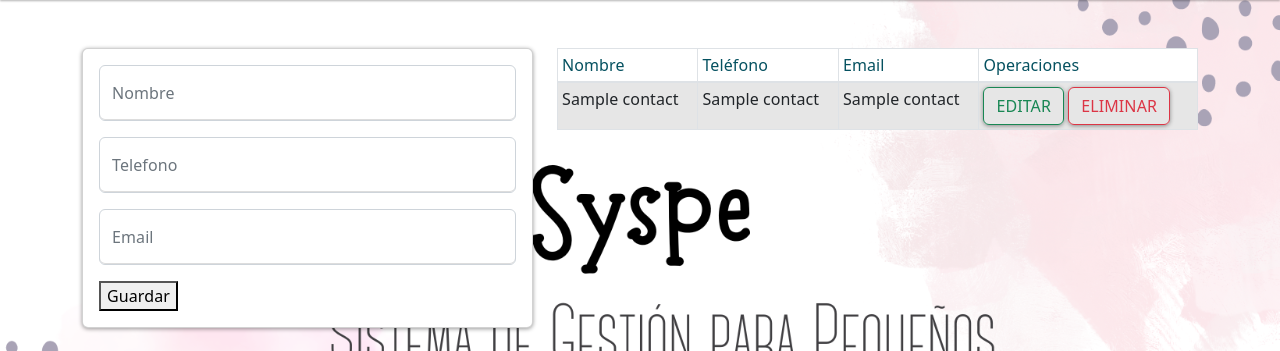
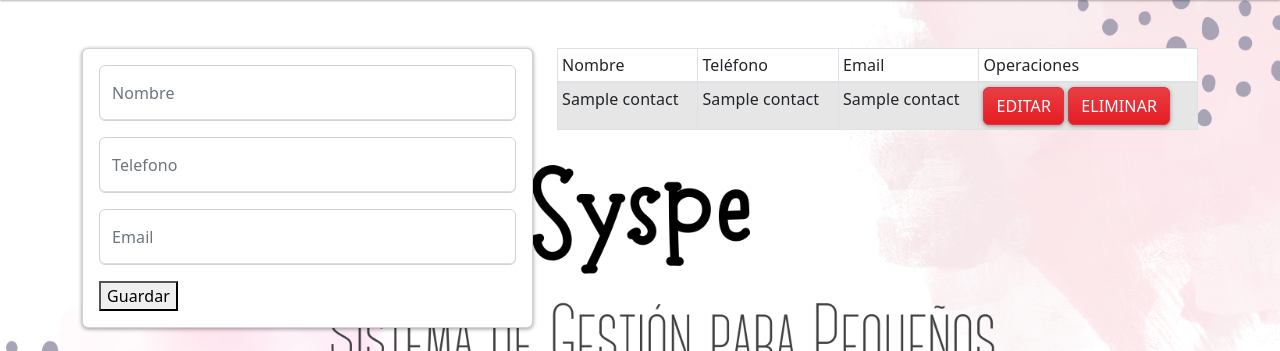
Before and after one commit to analamour/FinalPython, a Flask app: template templates/altaCliente.html in a window 1280 px wide. Shown: the part 69-420 px from the top of the page. Run offline with Flask 2, Linux system fonts and the light colour scheme; the template is opened without the code that fills it: most values are stand-ins (such as "Sample title", 1, 10 or a date in 2020); some libraries are stand-ins or nearby versions.

Commit message:
solapa Alta CLiente

```diff
--- a/app.py
+++ b/app.py
@@ -21,6 +21,14 @@ def Index():
     data = cur.fetchall()
     return render_template('index.html', contacts = data)
 
+
+
+
+@app.route("/")
+def altaCLiente():
+    return render_template('altaCliente.html')
+
+
 @app.route("/add_contact", methods=['POST'])
 def add_contact():
     if request.method == 'POST':
@@ -33,9 +41,10 @@ def add_contact():
         flash("Contacto agregado")
         return redirect(url_for('Index'))
 
+
 @app.route('/altaCliente')
 def alta_cliente():
-    return 'alta cliente'
+    return render_template('altaCliente.html')
 
 @app.route("/edit/<id>")
 def get_contact(id):
--- a/templates/altaCliente.html
+++ b/templates/altaCliente.html
@@ -36,7 +36,7 @@
 
     </div>
     <div class="col-md-7">
-        <table class="table table-striped table-bordered bg-white table-sm list-group-item-info">
+        <table class="table table-striped table-bordered bg-white table-sm">
             <thead>
                 <tr>
                     <td>Nombre</td>
@@ -53,8 +53,8 @@
                     <td>{{ contact.2 }}</td>
                     <td>{{ contact.3 }}</td>
                     <td>
-                        <a href="/edit/{{contact.0}}" class="btn btn-outline-success"> Editar</a>
-                        <a href="/delete/{{contact.0}}" class="btn btn-outline-danger"> Eliminar</a>
+                        <a href="/edit/{{contact.0}}" class="btn btn-danger"> Editar</a>
+                        <a href="/delete/{{contact.0}}" class="btn btn-danger btn-delete"> Eliminar</a>
                     </td>
                 </tr>
                 {% endfor %}
--- a/templates/layout.html
+++ b/templates/layout.html
@@ -26,7 +26,7 @@
               Clientes
             </a>
             <ul class="dropdown-menu show-menu">
-              <li><a class="dropdown-item" href="/templates/alta-clientes.html">Alta Clientes</a></li>
+              <li><a class="dropdown-item" href='/altaCliente' >Alta Clientes</a></li>
               <li><a class="dropdown-item" href="#">Listado Clientes</a></li>
             </ul>
           </li>
```
